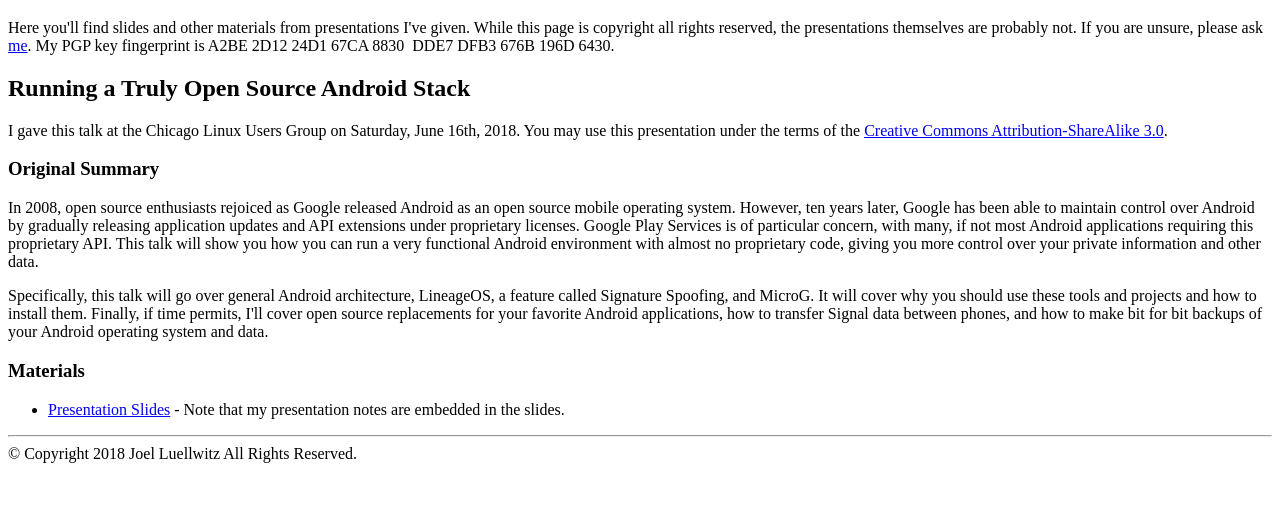
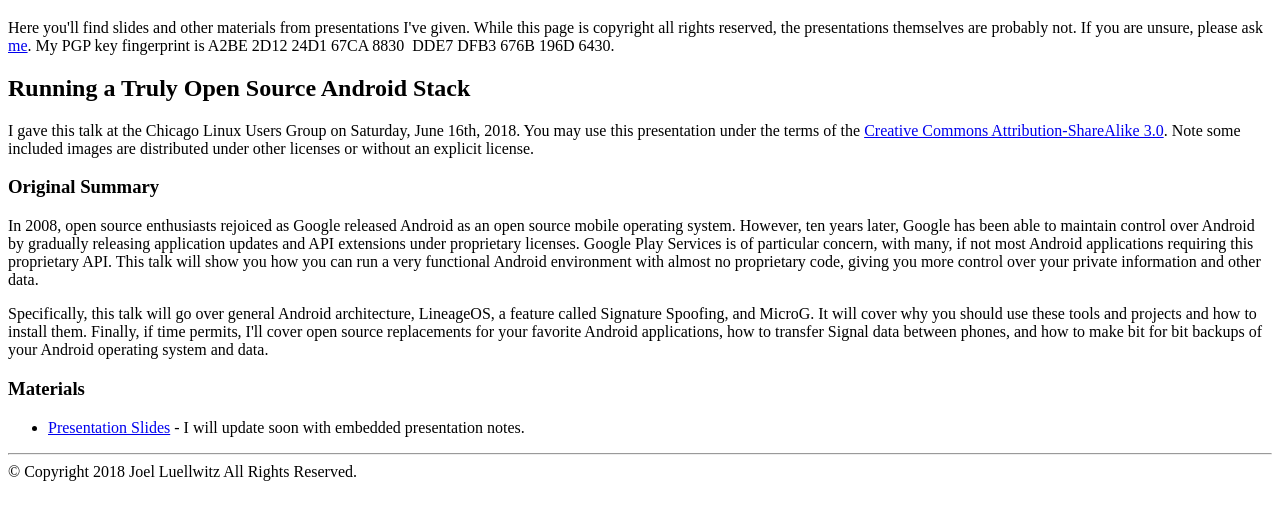
Before and after one commit to eviljoel/eviljoel.github.io, a plain HTML site: page presentations/index.html in a window 1280 px wide. Shown: the part 61-580 px from the top of the page. Drawn offline with Linux system fonts and the light colour scheme.

Commit message:
Included presentation slides. Slightly updated text.

```diff
--- a/presentations/index.html
+++ b/presentations/index.html
@@ -13,13 +13,13 @@
 Here you'll find slides and other materials from presentations I've given. While this page is copyright all rights reserved, the presentations themselves are probably not. If you are unsure, please ask <a href="mailto:eviljoel@linux.com">me</a>. My PGP key fingerprint is A2BE 2D12 24D1 67CA 8830&nbsp; DDE7 DFB3 676B 196D 6430.
         </p>
         <h2>Running a Truly Open Source Android Stack</h2>
-        <p>I gave this talk at the Chicago Linux Users Group on Saturday, June 16th, 2018. You may use this presentation under the terms of the <a href="https://creativecommons.org/licenses/by-sa/3.0/">Creative Commons Attribution-ShareAlike 3.0</a>.
+        <p>I gave this talk at the Chicago Linux Users Group on Saturday, June 16th, 2018. You may use this presentation under the terms of the <a href="https://creativecommons.org/licenses/by-sa/3.0/">Creative Commons Attribution-ShareAlike 3.0</a>. Note some included images are distributed under other licenses or without an explicit license.
         <h3>Original Summary</h3>
         <p>In 2008, open source enthusiasts rejoiced as Google released Android as an open source mobile operating system. However, ten years later, Google has been able to maintain control over Android by gradually releasing application updates and API extensions under proprietary licenses. Google Play Services is of particular concern, with many, if not most Android applications requiring this proprietary API. This talk will show you how you can run a very functional Android environment with almost no proprietary code, giving you more control over your private information and other data.</p>
         <p>Specifically, this talk will go over general Android architecture, LineageOS, a feature called Signature Spoofing, and MicroG. It will cover why you should use these tools and projects and how to install them. Finally, if time permits, I'll cover open source replacements for your favorite Android applications, how to transfer Signal data between phones, and how to make bit for bit backups of your Android operating system and data.</p>
         <h3>Materials</h3>
         <ul>
-            <li><a href="presentations/phoneTalk-20180616.odp">Presentation Slides</a> - Note that my presentation notes are embedded in the slides.</li>
+            <li><a href="presentations/phoneTalk-20180616.odp">Presentation Slides</a> - I will update soon with embedded presentation notes.<!-- Note that my presentation notes are embedded in the slides. --></li>
         </ul>
         <hr>
 © Copyright 2018 Joel Luellwitz All Rights Reserved.
```
Also changed, not shown: 1 other file.
